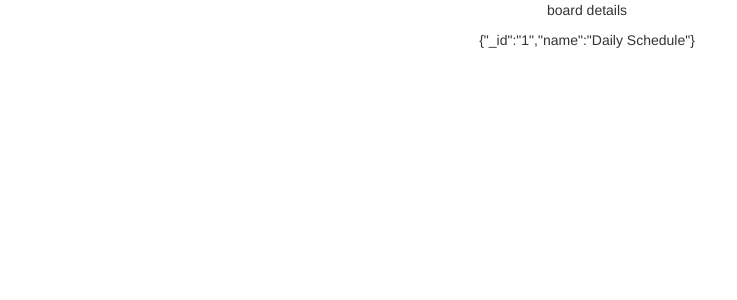
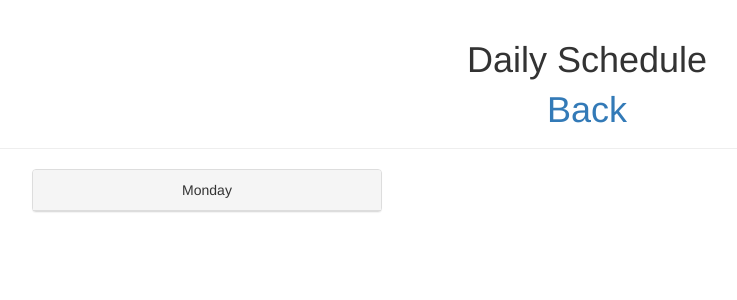
Before and after one commit to mazurbeam/react-trello-clone, a React (Create React App) app in the folder client/: page /b/1 in a window 1280 px wide. Shown: the top 300 px of the page, without its empty margins (53-790 px from the left). Built offline with nearby package versions, Linux system fonts and the light colour scheme.

Commit message:
BoardDetails component maps List component out now

```diff
--- a/client/src/components/App.js
+++ b/client/src/components/App.js
@@ -32,7 +32,18 @@ class App extends Component {
                 const selectedBoard = this.state.boards.find(
                   board => props.match.params.id === board._id
                 )
-                return <BoardDetails board={selectedBoard} />
+                const selectedBoardLists = [
+                  preload.lists.find(
+                    list => props.match.params.id === list.boardId
+                  )
+                ]
+                console.log(selectedBoardLists)
+                return (
+                  <BoardDetails
+                    board={selectedBoard}
+                    lists={selectedBoardLists}
+                  />
+                )
               }}
             />
           </Switch>
--- a/client/src/components/Board.js
+++ b/client/src/components/Board.js
@@ -9,7 +9,9 @@ const Board = (props: { _id: string, name: string }) => {
   console.log("from board", props._id);
   return (
     <Panel className="board">
-      <Link to={`/b/${props._id}`}>{props.name}</Link>
+      <Link to={`/b/${props._id}`}>
+        <Panel.Heading>{props.name}</Panel.Heading>
+      </Link>
     </Panel>
   );
 };
--- a/client/src/components/BoardDetails.js
+++ b/client/src/components/BoardDetails.js
@@ -1,13 +1,27 @@
-import React from 'react'
+import React, { Component } from 'react'
+import Header from './Header'
+import List from './List'
+import { Grid, Row, Col } from 'react-bootstrap'
 
-const BoardDetails = ({ board }) => {
-  console.log('props from boarddetails', board)
-  return (
-    <div>
-      <p>board details</p>
-      <p>{JSON.stringify(board)}</p>
-    </div>
-  )
+class BoardDetails extends Component {
+  constructor (props) {
+    super(props)
+  }
+  render () {
+    const { board, lists } = this.props
+    return (
+      <div>
+        <Header showBackNav title={board.name} />
+        <Grid>
+          {lists.map(list => (
+            <Col xs={6} md={4}>
+              <List key={list._id} {...list} />
+            </Col>
+          ))}
+        </Grid>
+      </div>
+    )
+  }
 }
 
 export default BoardDetails
--- a/client/src/components/Header.js
+++ b/client/src/components/Header.js
@@ -1,10 +1,16 @@
 import React from 'react'
+import { Link } from 'react-router-dom'
 import { PageHeader } from 'react-bootstrap'
 
-const Header = () => {
+const Header = ({ showBackNav, title }) => {
+  let utilSpace
+  if (showBackNav) {
+    utilSpace = <Link to='/'>Back</Link>
+  }
   return (
     <PageHeader className='header'>
-      <h1>Header</h1>
+      <h1>{title}</h1>
+      {utilSpace}
     </PageHeader>
   )
 }
--- a/client/src/components/Home.js
+++ b/client/src/components/Home.js
@@ -7,7 +7,7 @@ import Header from "./Header";
 const Home = (props: { boards: Array<any> }) => {
   return (
     <div className="home">
-      <Header />
+      <Header title="Trello Clone Homepage" />
       <BoardList boards={props.boards} />
     </div>
   );
--- /dev/null
+++ b/client/src/components/List.js
@@ -0,0 +1,13 @@
+import React from 'react'
+import { Panel } from 'react-bootstrap'
+
+const List = props => {
+  console.log(props)
+  return (
+    <Panel>
+      <Panel.Heading>{props.header}</Panel.Heading>
+    </Panel>
+  )
+}
+
+export default List
--- a/client/src/testData.json
+++ b/client/src/testData.json
@@ -15,6 +15,7 @@
   ],
   "lists": [
     {
+      "_id": "1",
       "boardId": "1",
       "header": "Monday",
       "cards": [
```
